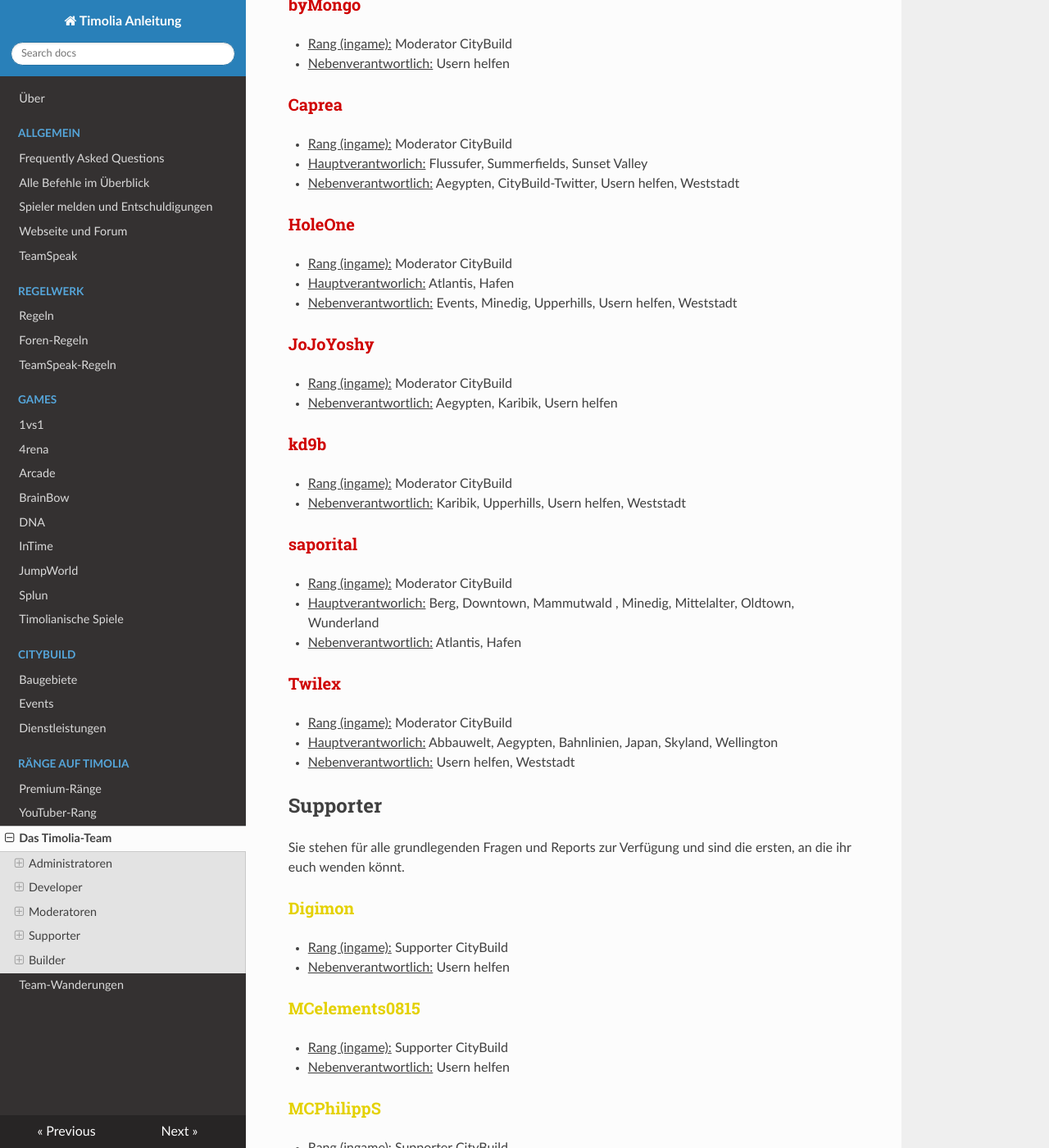
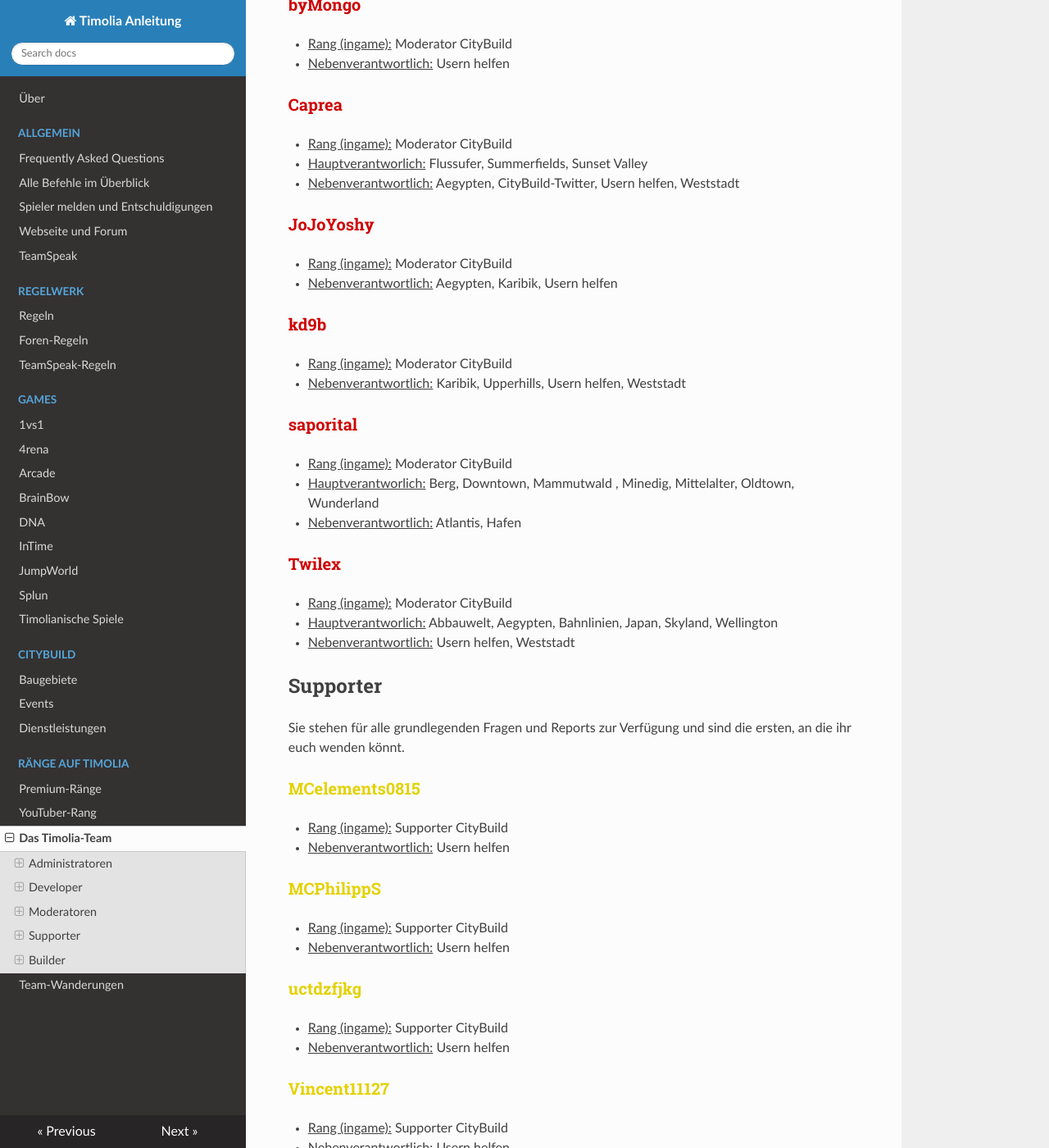
Before and after one commit to TimoliaDE/HowTo, an MkDocs documentation site: the page built from docs/ranks/team.md, in a window 1280 px wide and 1400 px high, scrolled down 13077 px. Shown: the whole window at 82% size. Built offline with MkDocs 1.6.1, drawn with Linux system fonts in a browser that asks for light colours; nearby versions of some CDN libraries; old or Windows-style settings are respelled for this version of MkDocs; some of the changed text lies outside the part shown.

Commit message:
Update City-Team again

```diff
--- a/docs/ranks/team.md
+++ b/docs/ranks/team.md
@@ -434,11 +434,6 @@ Moderatoren kümmern sich um das reibungslose Spielererlebnis der verschiedenen
 - <u>Hauptverantworlich:</u> Flussufer, Summerfields, Sunset Valley
 - <u>Nebenverantwortlich:</u> Aegypten, CityBuild-Twitter, Usern helfen, Weststadt
 
-###<strong><span style="color:#CF0101">HoleOne</span></strong>
-- <u>Rang (ingame):</u> Moderator CityBuild
-- <u>Hauptverantworlich:</u> Atlantis, Hafen
-- <u>Nebenverantwortlich:</u> Events, Minedig, Upperhills, Usern helfen, Weststadt
-
 ###<strong><span style="color:#CF0101">JoJoYoshy</span></strong>
 - <u>Rang (ingame):</u> Moderator CityBuild
 - <u>Nebenverantwortlich:</u> Aegypten, Karibik, Usern helfen
@@ -461,10 +456,6 @@ Moderatoren kümmern sich um das reibungslose Spielererlebnis der verschiedenen
 
 Sie stehen für alle grundlegenden Fragen und Reports zur Verfügung und sind die ersten, an die ihr euch wenden könnt.
 
-###<strong><span style="color:#E4D100">Digimon</span></strong>
-- <u>Rang (ingame):</u> Supporter CityBuild
-- <u>Nebenverantwortlich:</u> Usern helfen
-
 ###<strong><span style="color:#E4D100">MCelements0815</span></strong>
 - <u>Rang (ingame):</u> Supporter CityBuild
 - <u>Nebenverantwortlich:</u> Usern helfen
@@ -474,10 +465,6 @@ Sie stehen für alle grundlegenden Fragen und Reports zur Verfügung und sind di
 - <u>Nebenverantwortlich:</u> Usern helfen
 
 ###<strong><span style="color:#E4D100">uctdzfjkg</span></strong>
-- <u>Rang (ingame):</u> Supporter CityBuild
-- <u>Nebenverantwortlich:</u> Usern helfen
-
-###<strong><span style="color:#E4D100">Vadium</span></strong>
 - <u>Rang (ingame):</u> Supporter CityBuild
 - <u>Nebenverantwortlich:</u> Usern helfen
 
@@ -502,10 +489,6 @@ Sie sind für die Arenen und Maps des Timolia-Netzwerkes verantwortlich und entw
 - <u>Hauptverantworlich:</u> Ice Spikes
 - <u>Nebenverantwortlich:</u> CityBuild-Bauten
 
-###<strong><span style="color:#00646F">Malu8500</span></strong>
-- <u>Rang (ingame):</u> Builder CityBuild
-- <u>Nebenverantwortlich:</u> CityBuild-Bauten
-
 ###<strong><span style="color:#00646F">Todbringender</span></strong>
 - <u>Rang (ingame):</u> Builder CityBuild
 - <u>Nebenverantwortlich:</u> CityBuild-Bauten
```
Also changed, not shown: docs/ranks/wanderungen.md (+1 -0 lines).
